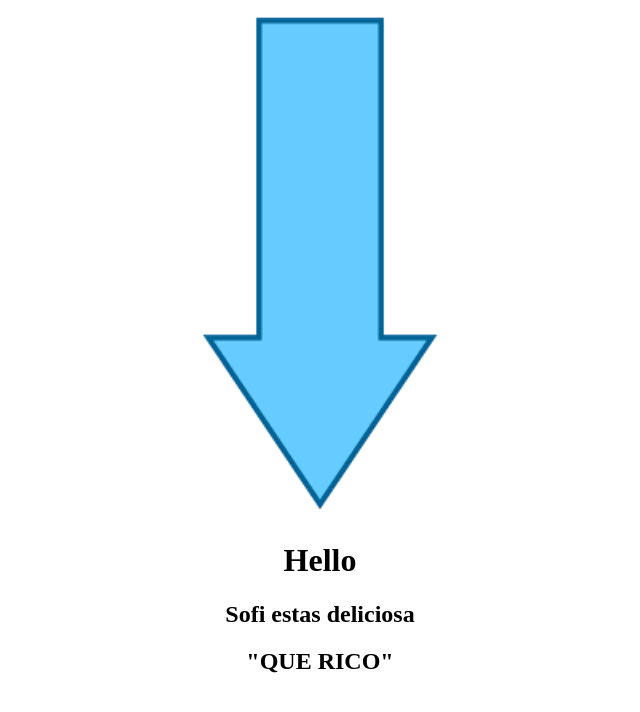
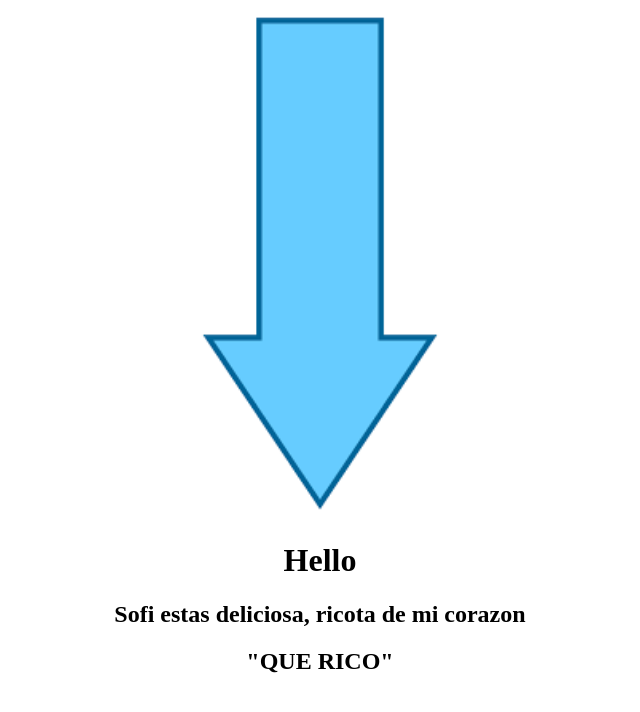
Before and after one commit to alxxr/OneProject, a plain HTML site: page Index.html in a window 1280 px wide. Shown: the whole page, without its empty margins (320-960 px from the left). Drawn offline with Linux system fonts and the light colour scheme.

Commit message:
first commit

```diff
--- a/Index.html
+++ b/Index.html
@@ -17,7 +17,7 @@ style="position: absolute;"
 <body style="text-align:center">
     <H1>Hello</H1>
     <h2>
-      Sofi estas deliciosa
+      Sofi estas deliciosa, ricota de mi corazon
   </h2>
 
   <h2>"QUE RICO" </h2>
```
